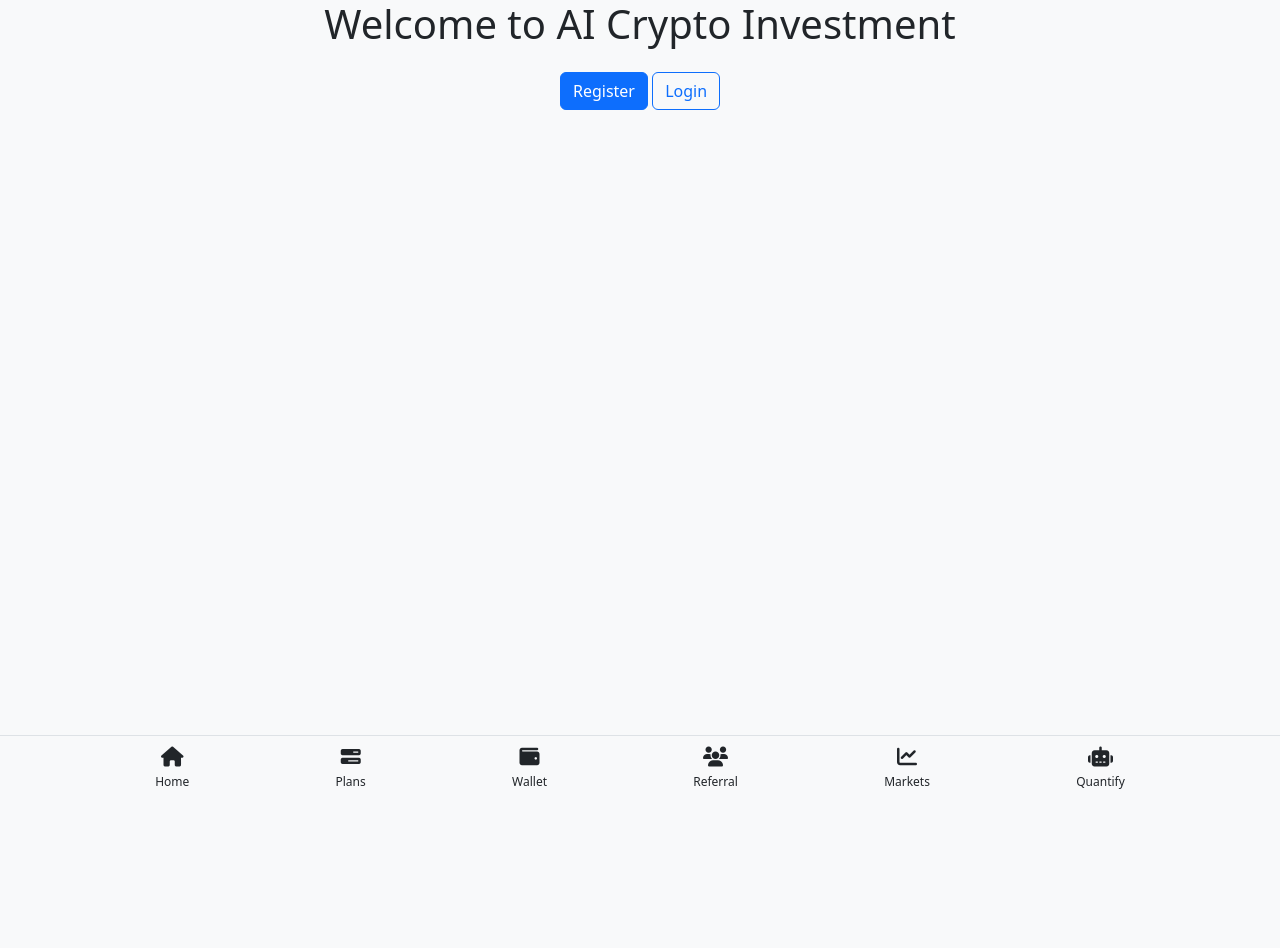
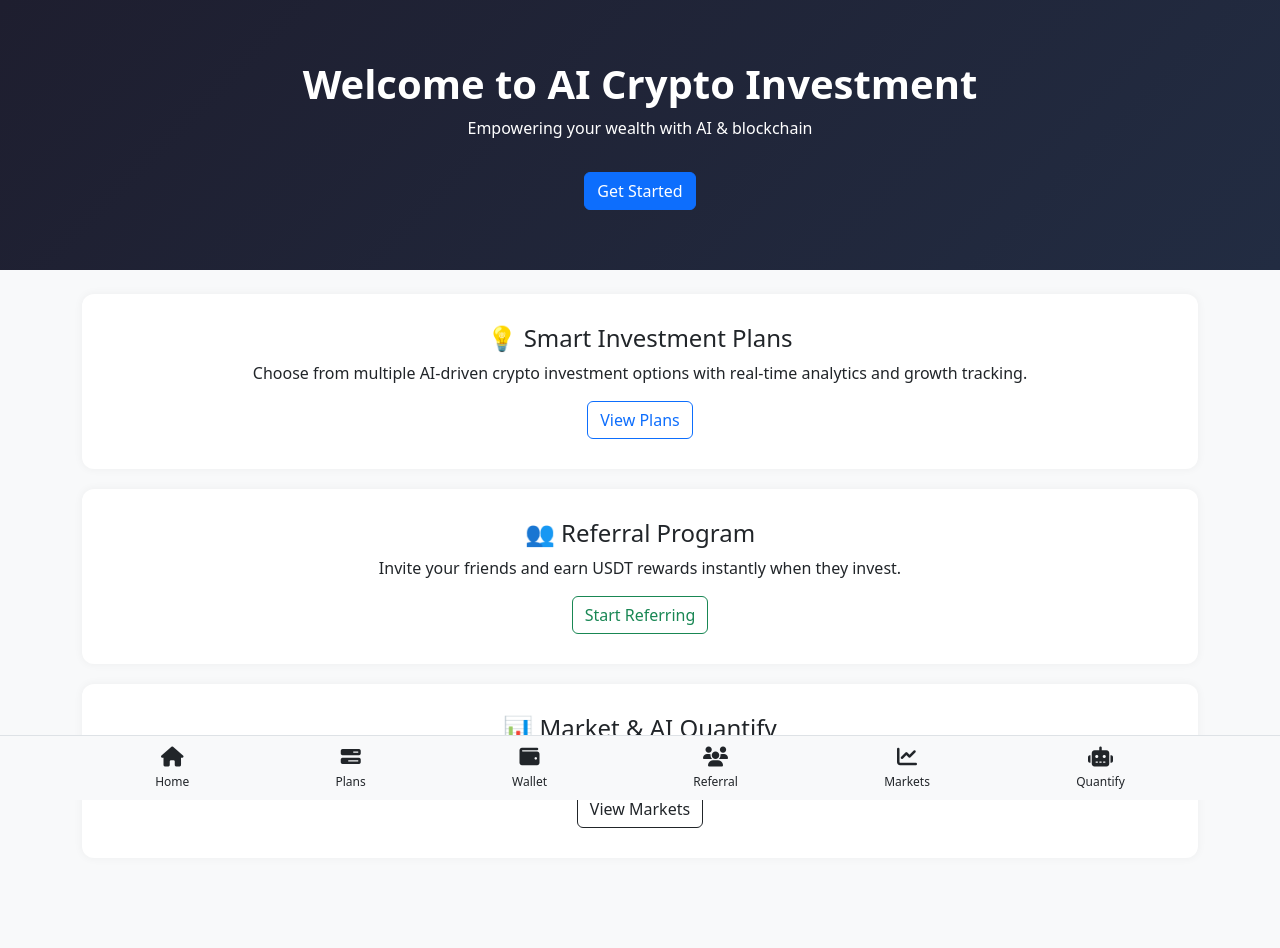
Before and after one commit to vumiiliakonga2-ctrl/-ai-invest-app, a Flask app: page / in a window 1280 px wide. Before the commit the page ends 789 px from the top, so only its background shows below. Run offline with Flask 3, Linux system fonts and the light colour scheme.

Commit message:
Update index.html

```diff
--- a/templates/index.html
+++ b/templates/index.html
@@ -1,9 +1,31 @@
 {% extends 'base.html' %}
-{% block title %}Home{% endblock %}
+
+{% block title %}Home - AI Crypto Investment{% endblock %}
+
 {% block content %}
-<h1 class="text-center">Welcome to AI Crypto Investment</h1>
-<div class="text-center mt-4">
-  <a href="{{ url_for('register') }}" class="btn btn-primary">Register</a>
-  <a href="{{ url_for('login') }}" class="btn btn-outline-primary">Login</a>
+<div class="hero-section">
+    <h1>Welcome to AI Crypto Investment</h1>
+    <p>Empowering your wealth with AI & blockchain</p>
+    <a href="{{ url_for('register') }}" class="btn btn-primary mt-3">Get Started</a>
+</div>
+
+<div class="container mt-4">
+    <div class="section-box text-center">
+        <h4>💡 Smart Investment Plans</h4>
+        <p>Choose from multiple AI-driven crypto investment options with real-time analytics and growth tracking.</p>
+        <a href="{{ url_for('dashboard') }}#plans" class="btn btn-outline-primary">View Plans</a>
+    </div>
+
+    <div class="section-box text-center">
+        <h4>👥 Referral Program</h4>
+        <p>Invite your friends and earn USDT rewards instantly when they invest.</p>
+        <a href="{{ url_for('referral') }}" class="btn btn-outline-success">Start Referring</a>
+    </div>
+
+    <div class="section-box text-center">
+        <h4>📊 Market & AI Quantify</h4>
+        <p>Explore live market data and let AI help you make data-driven decisions.</p>
+        <a href="{{ url_for('markets') }}" class="btn btn-outline-dark">View Markets</a>
+    </div>
 </div>
 {% endblock %}
```
